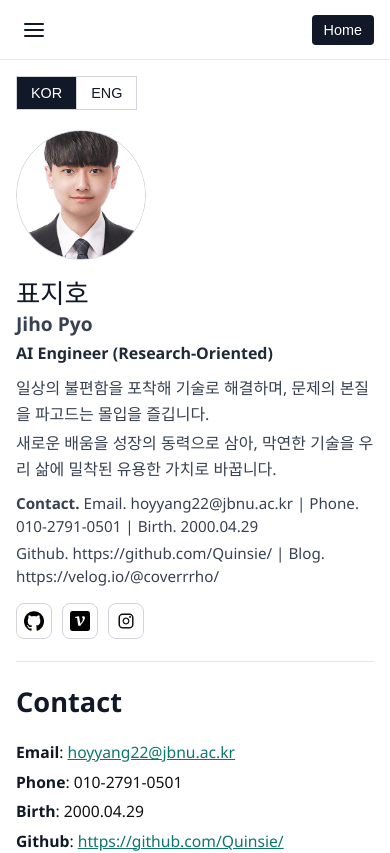
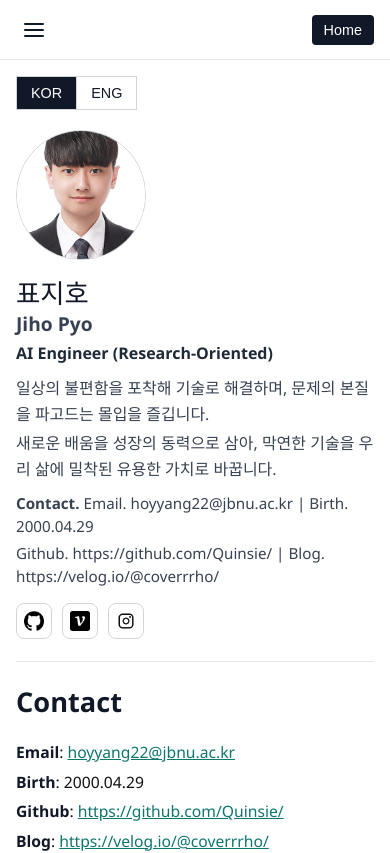
Before and after one commit to Quinsie/Quinsie.github.io, a React (Vite) app: page / in a window 390 px wide. Shown: the top 853 px of the page. Built offline with nearby package versions, Linux system fonts and the light colour scheme.

Commit message:
fix: remove phone number from portfolio

```diff
--- a/src/components/Home.jsx
+++ b/src/components/Home.jsx
@@ -36,8 +36,7 @@ export default function Home({ language }) {
           </div>
 
           <p className="contact-line">
-            <strong>{home.contactLabel}.</strong> Email. {home.email} | Phone. {home.phone} |
-            {" "}Birth. {home.birth}
+            <strong>{home.contactLabel}.</strong> Email. {home.email} | Birth. {home.birth}
           </p>
           <p className="contact-line">
             Github. {home.githubText} | Blog. {home.blogText}
--- a/src/content/portfolio.js
+++ b/src/content/portfolio.js
@@ -47,7 +47,6 @@ export const portfolioContent = {
       ],
       contactLabel: "Contact",
       email: "hoyyang22@jbnu.ac.kr",
-      phone: "010-2791-0501",
       birth: "2000.04.29",
       githubText: "https://github.com/Quinsie/",
       blogText: "https://velog.io/@coverrrho/",
@@ -61,10 +60,6 @@ export const portfolioContent = {
             label: "Email",
             value: "hoyyang22@jbnu.ac.kr",
             href: "mailto:hoyyang22@jbnu.ac.kr",
-          },
-          {
-            label: "Phone",
-            value: "010-2791-0501",
           },
           {
             label: "Birth",
@@ -226,7 +221,6 @@ export const portfolioContent = {
       ],
       contactLabel: "Contact",
       email: "hoyyang22@jbnu.ac.kr",
-      phone: "+82 10-2791-0501",
       birth: "Apr 29, 2000",
       githubText: "https://github.com/Quinsie/",
       blogText: "https://velog.io/@coverrrho/",
@@ -240,10 +234,6 @@ export const portfolioContent = {
             label: "Email",
             value: "hoyyang22@jbnu.ac.kr",
             href: "mailto:hoyyang22@jbnu.ac.kr",
-          },
-          {
-            label: "Phone",
-            value: "+82 10-2791-0501",
           },
           {
             label: "Birth",
```
